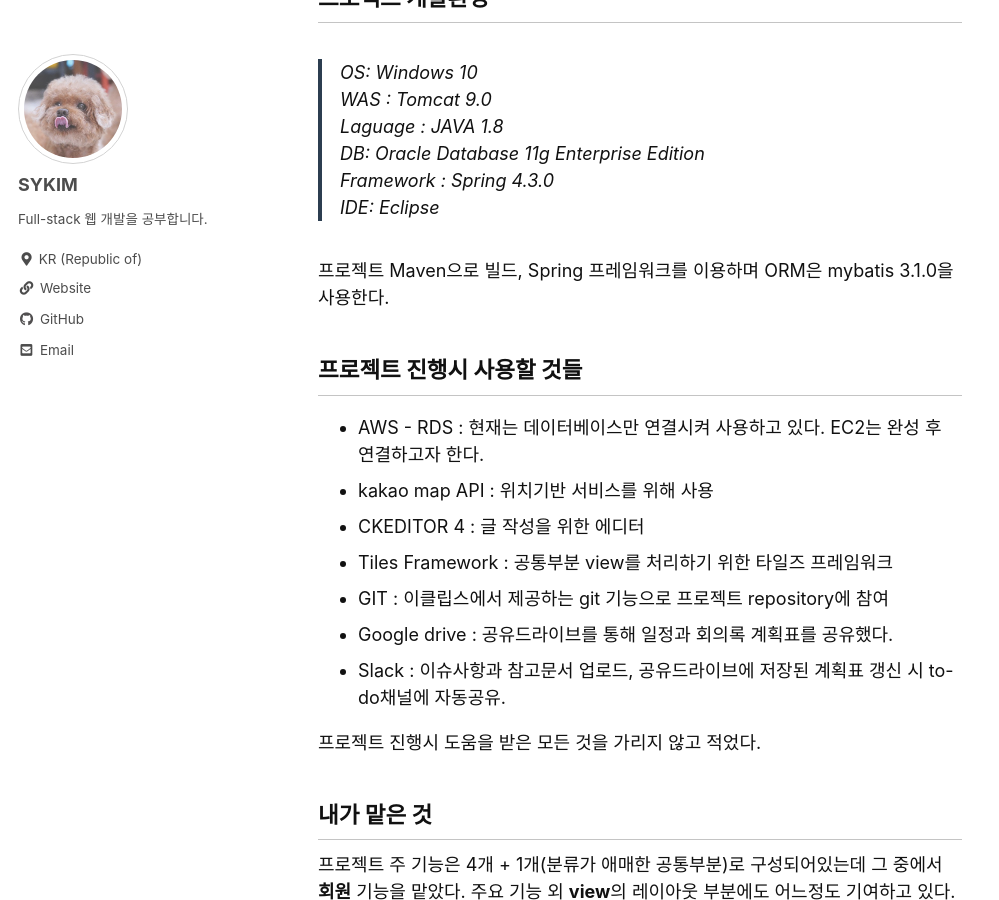
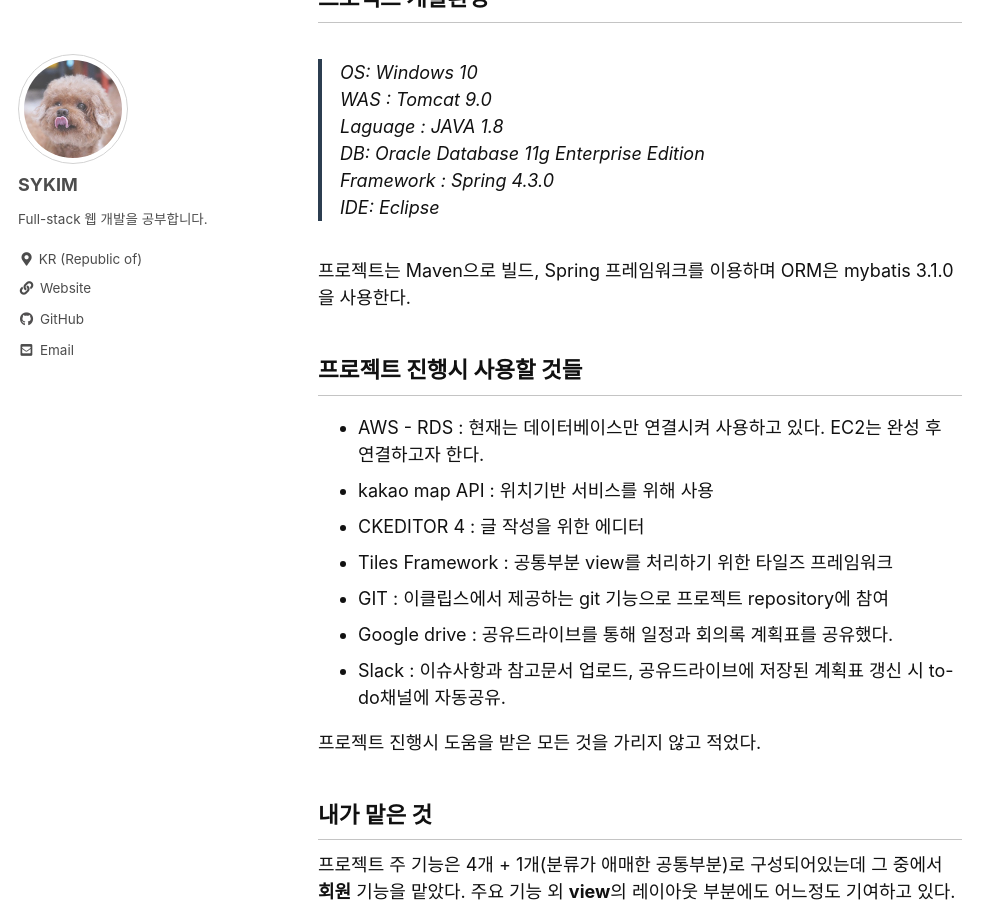
Before and after one commit to stothey0804/stothey0804.github.io, a Jekyll site: the page built from _posts/2020/project/2020-10-01-start.md, in a window 1280 px wide and 900 px high, scrolled down 479 px. Shown: the whole window, without its empty margins (0-999 px from the left). Built offline with Jekyll 4.4.1, drawn with Linux system fonts in a browser that asks for light colours; cached includes are drawn as plain includes; comment, search, counter and statistics services are not loaded.

Commit message:
20201012

```diff
--- a/_posts/2020/project/2020-10-01-start.md
+++ b/_posts/2020/project/2020-10-01-start.md
@@ -27,7 +27,7 @@ categories:
 > Framework : Spring 4.3.0<br>
 > IDE: Eclipse
 
-프로젝트 Maven으로 빌드, Spring 프레임워크를 이용하며 ORM은 mybatis 3.1.0을 사용한다.
+프로젝트는 Maven으로 빌드, Spring 프레임워크를 이용하며 ORM은 mybatis 3.1.0을 사용한다.
 
 
 ## 프로젝트 진행시 사용할 것들
```
Also changed, not shown: _posts/2020/project/2020-10-11-noticeBoard-1.md (+1 -1 lines).
